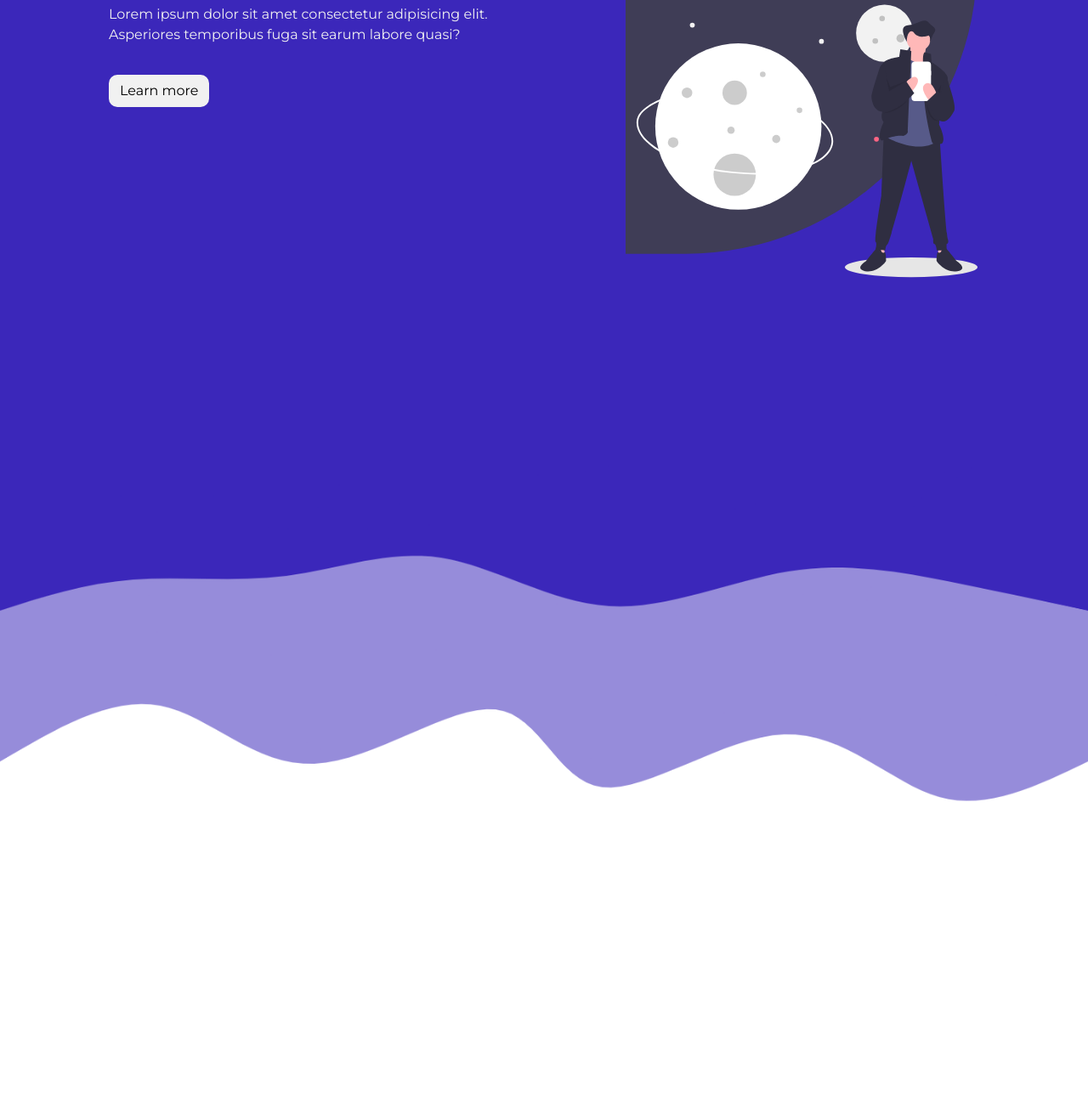
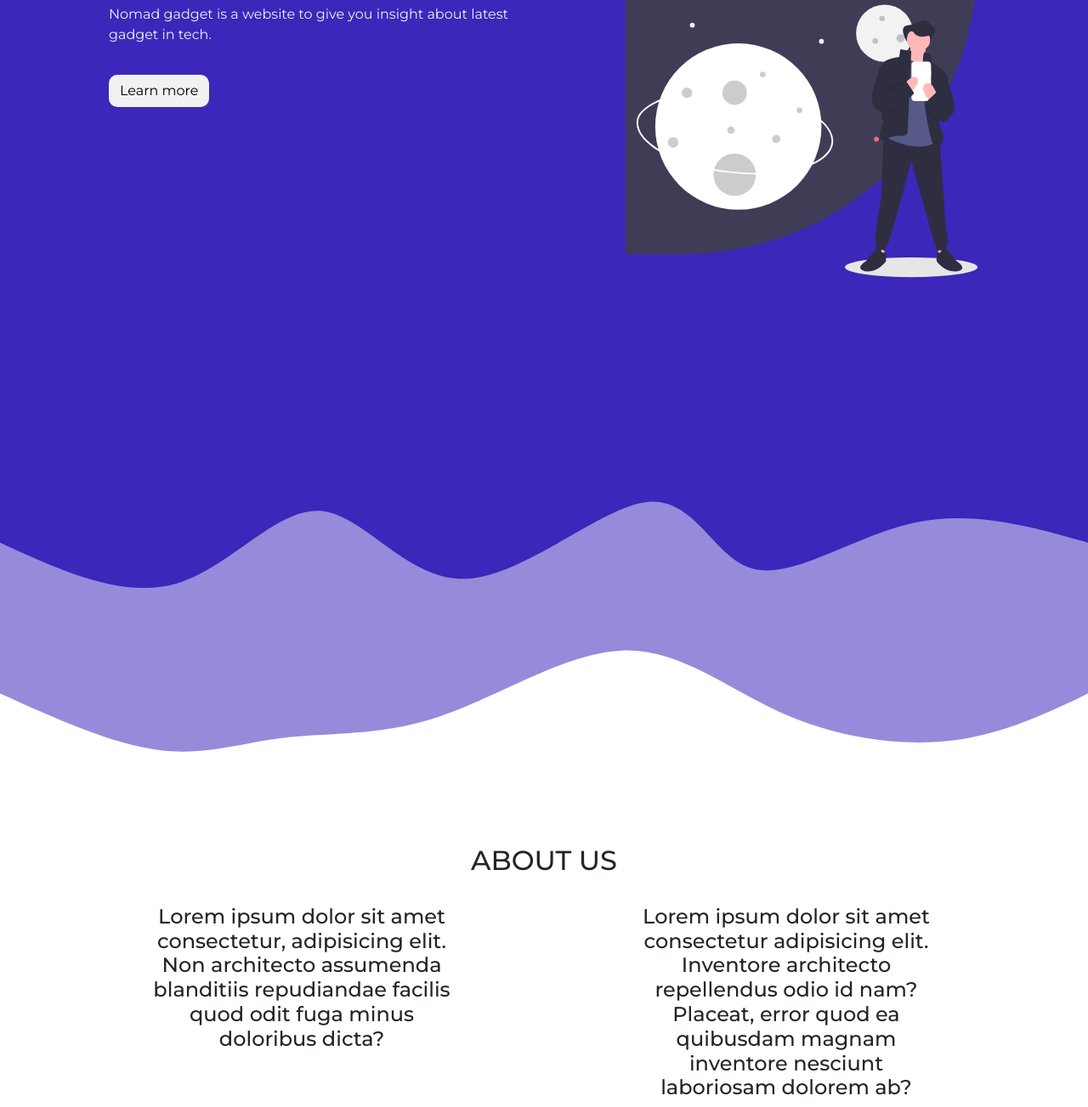
Before and after one commit to nomadkode/nomadgeek, a plain HTML site: page index.html in a window 1280 px wide. Shown: the part 235-1538 px from the top of the page at 85% size. Before the commit the page ends 1309 px from the top, so only its background shows below. Drawn offline with nearby package versions, Linux system fonts and the light colour scheme.

Commit message:
change wave.svg, add about-us section index.html

```diff
--- a/index.html
+++ b/index.html
@@ -66,8 +66,8 @@
       <div class="hero_text">
         <h1>Hello, nomad!</h1>
         <p>
-          Lorem ipsum dolor sit amet consectetur adipisicing elit. Asperiores
-          temporibus fuga sit earum labore quasi?
+          Nomad gadget is a website to give you insight about latest gadget in
+          tech.
         </p>
         <a class="btn" href="#" role="button">Learn more</a>
       </div>
@@ -75,8 +75,37 @@
     </section>
     <!-- End Hero -->
 
-    <!-- Waves -->
-    <img class="waves" src="./assets/waves.png" alt="" />
+    <!-- Waves 1 -->
+    <img class="waves" src="./assets/wave.svg" alt="" />
+
+    <!-- About us -->
+    <section class="about_us" id="about">
+      <div class="container">
+        <div class="row fw-bolder text-uppercase text-center mb-4">
+          <div class="col">
+            <h2>About Us</h2>
+          </div>
+        </div>
+
+        <div class="row justify-content-around fs-5 text-center">
+          <div class="col-4">
+            <h4>
+              Lorem ipsum dolor sit amet consectetur, adipisicing elit. Non
+              architecto assumenda blanditiis repudiandae facilis quod odit fuga
+              minus doloribus dicta?
+            </h4>
+          </div>
+          <div class="col-4">
+            <h4>
+              Lorem ipsum dolor sit amet consectetur adipisicing elit. Inventore
+              architecto repellendus odio id nam? Placeat, error quod ea
+              quibusdam magnam inventore nesciunt laboriosam dolorem ab?
+            </h4>
+          </div>
+        </div>
+      </div>
+    </section>
+    <!-- End About us -->
 
     <!-- Bootstrap Bundle with Popper -->
     <script
--- a/style.scss
+++ b/style.scss
@@ -34,7 +34,7 @@ body::-webkit-scrollbar-track {
 
 /** Hero */
 .jumbotron {
-  height: 90vh;
+  height: 80vh;
   margin: 0 auto;
   padding: 2rem 3rem;
   background-color: #3b27ba;
@@ -66,7 +66,7 @@ body::-webkit-scrollbar-track {
 
   .hero_img {
     width: 35%;
-    margin: -3rem 2rem 2rem;
+    margin: 2rem 2rem;
   }
 }
 
```
Also changed, not shown: assets/wave.svg (added), assets/waves.png (deleted), style.css, wave.svg (added), 1 other file.
